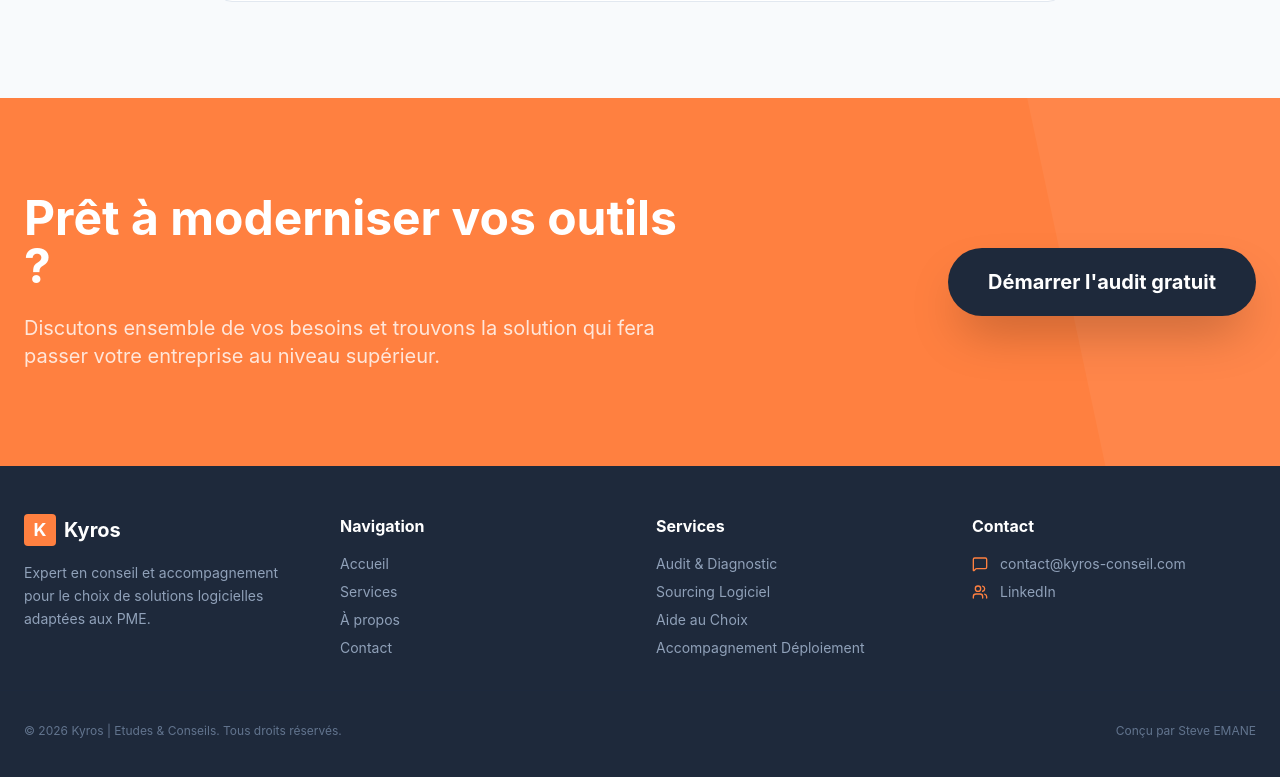
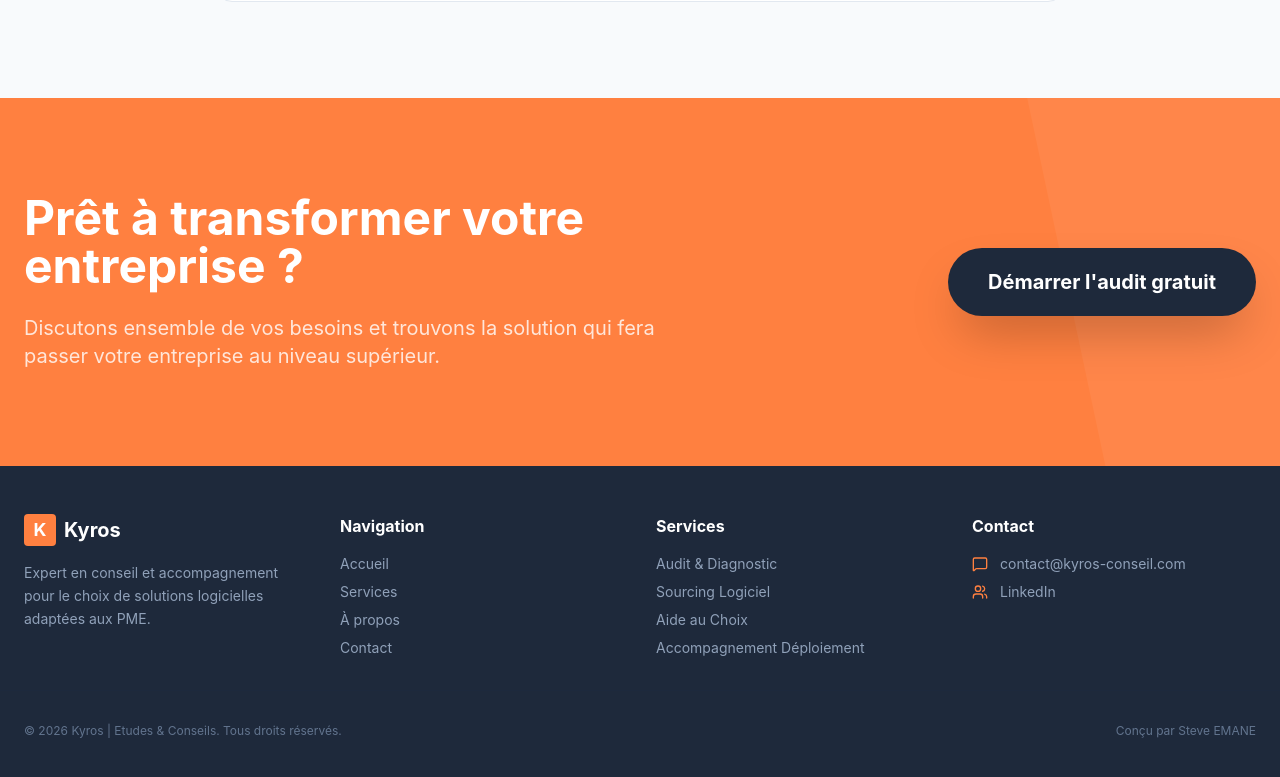
Before and after one commit to devandfree/kyros_ec, a React (Vite) app: page / in a window 1280 px wide. Shown: the part 3581-4358 px from the top of the page. Built offline with nearby package versions, Linux system fonts and the light colour scheme.

Commit message:
feat: Update hero section headline
Changes the headline in the hero section to be more impactful and action-oriented, encouraging businesses to consider transformative solutions rather than just modernizing tools.

```diff
--- a/src/App.tsx
+++ b/src/App.tsx
@@ -518,7 +518,7 @@
         <div className="max-w-7xl mx-auto px-4 sm:px-6 relative z-10">
           <div className="flex flex-col md:flex-row items-center justify-between gap-12">
             <div className="text-white max-w-2xl">
-              <h2 className="text-4xl md:text-5xl font-bold mb-6">Prêt à moderniser vos outils ?</h2>
+              <h2 className="text-4xl md:text-5xl font-bold mb-6">Prêt à transformer votre entreprise ?</h2>
               <p className="text-xl text-white/80">
                 Discutons ensemble de vos besoins et trouvons la solution qui fera passer votre entreprise au niveau supérieur.
               </p>
```
